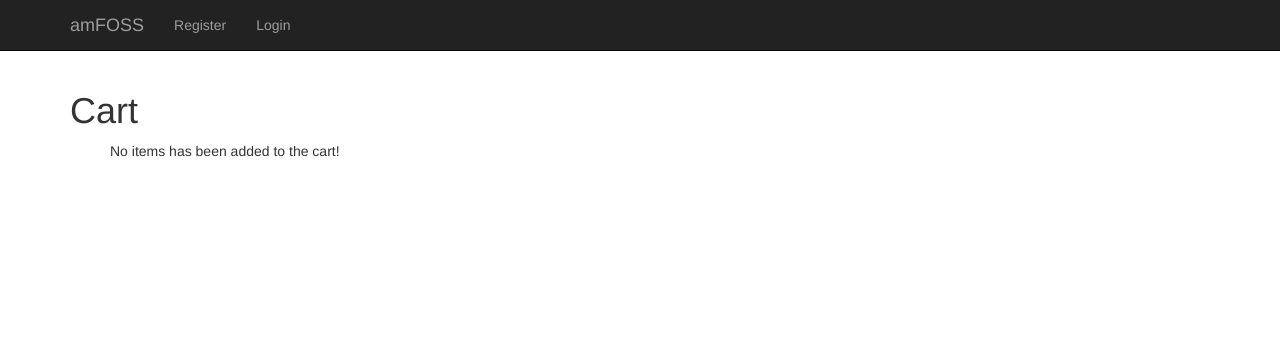
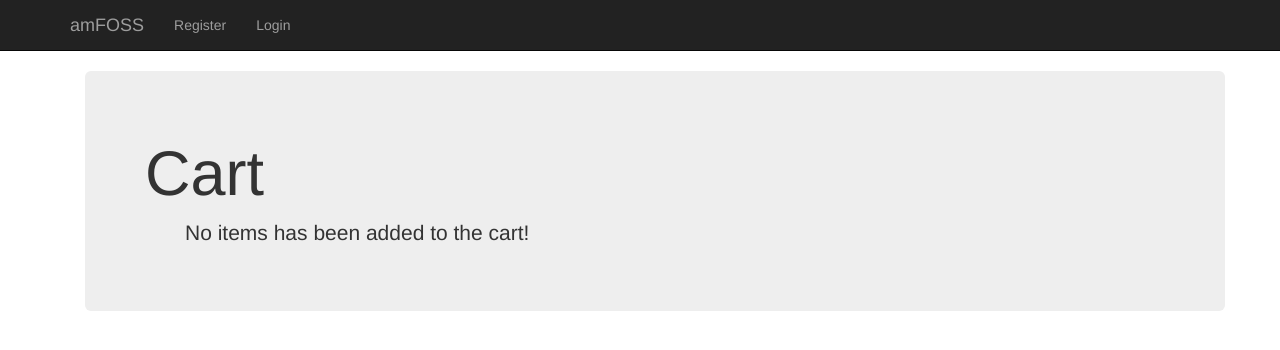
Before and after one commit to iammarco11/amfoss_tshirts, a Django app: page /tshirt/cart/ in a window 1280 px wide. Shown: the top 350 px of the page. Run offline with Django 3.2, Linux system fonts and the light colour scheme; data that the repository does not hold is empty; some libraries are stand-ins or nearby versions.

Commit message:
update cart.html

```diff
--- a/templates/tshirt/cart.html
+++ b/templates/tshirt/cart.html
@@ -2,7 +2,8 @@
 
 
 {%block body_block %}
-
+<div class="container">
+  <div class="jumbotron">
 
 <h1>Cart</h1>
 <ul>
@@ -147,5 +148,6 @@ function processPayment(paymentData) {
         <p>No items has been added to the cart!</p>
     {%endfor%}
 </ul>
-
+</div>
+</div>
 {% endblock%}
```
